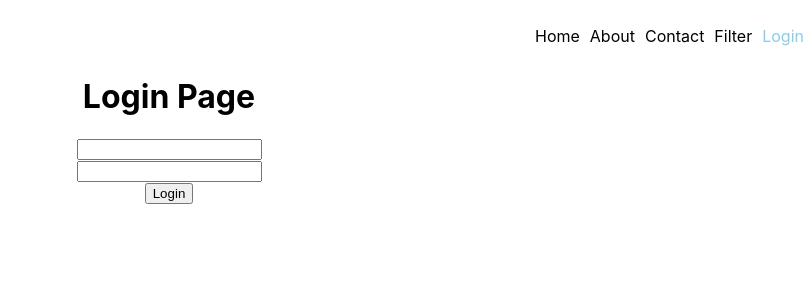
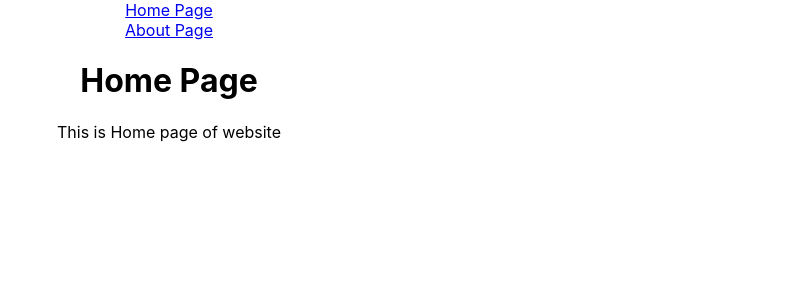
Before and after one commit to thisisshivamsingh/20-06-2022-Web-React, a React (Create React App) app: page / in a window 1280 px wide. Before the commit this address led to /login. Shown: the top 300 px of the page, without its empty margins (471-1280 px from the left). Built offline with nearby package versions, Linux system fonts and the light colour scheme.

Commit message:
React Tutorial Routing with Example

```diff
--- /dev/null
+++ b/src/About.js
@@ -0,0 +1,9 @@
+function About() {
+  return (
+    <div>
+      <h1>About Page</h1>
+      <p>This is About page of website</p>
+    </div>
+  );
+}
+export default About;
--- a/src/App.js
+++ b/src/App.js
@@ -1,38 +1,20 @@
 import "./App.css";
-import { BrowserRouter, Routes, Route, Navigate } from "react-router-dom";
-import Home from "./component/Home";
-import About from "./component/About";
-import Navbar from "./component/Navbar";
-import Page404 from "./component/Page404";
-import User from "./component/User";
-import Filter from "./component/Filter";
-import Contact from "./component/Contact";
-import Company from "./component/Company";
-import Channel from "./component/Channel";
-import Other from "./component/Other";
-import Login from "./component/Login";
-import Protected from "./component/Protected";
+import React from "react";
+import { Routes, Route } from "react-router-dom";
+import Nav from "./Nav";
+import Home from "./Home";
+import About from "./About";
+
 function App() {
   return (
     <div className="App">
-      <BrowserRouter>
-        <Navbar />
-        <Routes>
-          <Route path="/" element={<Protected Component={Home} />} />
-          <Route path="/login" element={<Login />} />
-          <Route path="/about" element={<Protected Component={About} />} />
-          <Route path="/user/:name" element={<User />} />
-          <Route path="/filter" element={<Protected Component={Filter} />} />
-          {/* <Route path="/*" element={<Page404 />} /> */}
-          <Route path="/*" element={<Navigate to="/" />} />
-          <Route path="/contact/" element={<Contact />}>
-            <Route path="company" element={<Company />} />
-            <Route path="channel" element={<Channel />} />
-            <Route path="other" element={<Other />} />
-          </Route>
-        </Routes>
-      </BrowserRouter>
+      <Nav />
+      <Routes>
+        <Route path="/about" element={<About />} />
+        <Route path="/" exact={true} element={<Home />} />
+      </Routes>
     </div>
   );
 }
+
 export default App;
--- /dev/null
+++ b/src/Home.js
@@ -0,0 +1,9 @@
+function Home() {
+  return (
+    <div>
+      <h1>Home Page</h1>
+      <p>This is Home page of website</p>
+    </div>
+  );
+}
+export default Home;
--- /dev/null
+++ b/src/Nav.js
@@ -0,0 +1,11 @@
+import { Link } from "react-router-dom";
+function Nav() {
+  return (
+    <div>
+      <Link to="/">Home Page</Link>
+      <br></br>
+      <Link to="/about">About Page</Link>
+    </div>
+  );
+}
+export default Nav;
--- a/src/index.js
+++ b/src/index.js
@@ -3,17 +3,22 @@
 import "./index.css";
 import App from "./App";
 import reportWebVitals from "./reportWebVitals";
+import { BrowserRouter as Router } from "react-router-dom";
 
 const root = ReactDOM.createRoot(document.getElementById("root"));
 root.render(
   <React.StrictMode>
     {/* <Users /> */}
-    <App />
+    <Router>
+      <App />
+    </Router>
   </React.StrictMode>
 );
 // ReactDOM.render(
 //   <React.StrictMode>
-//     <App />
+//     <Router>
+//       <App />
+//     </Router>
 //   </React.StrictMode>,
 //   document.getElementById("root")
 // );
```
